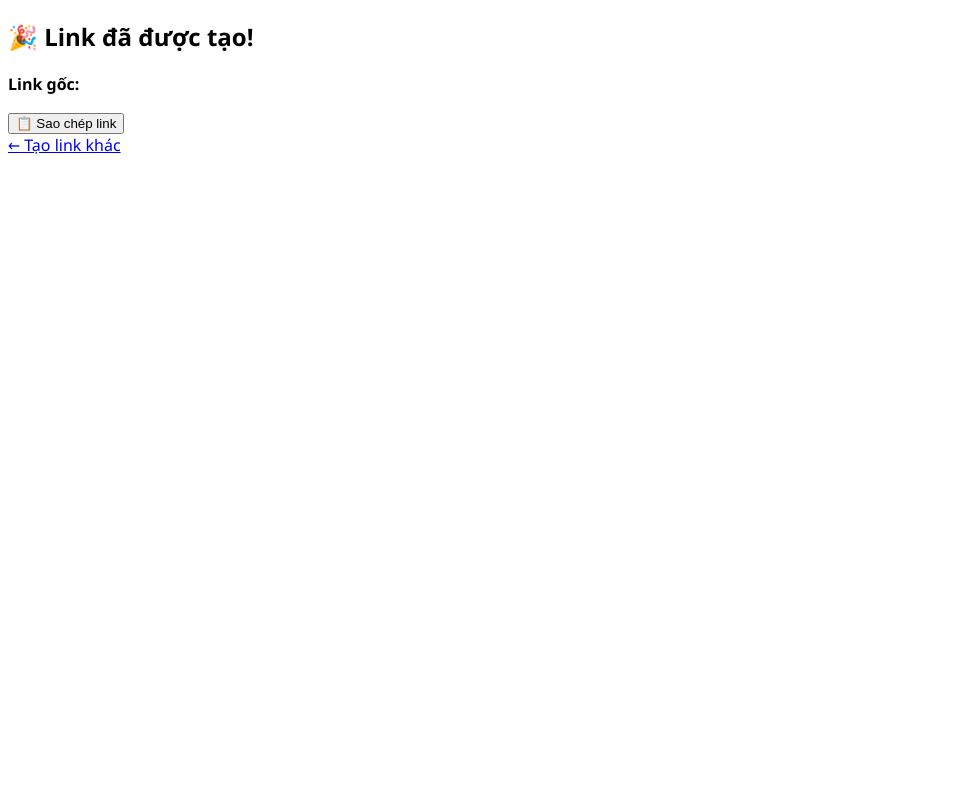
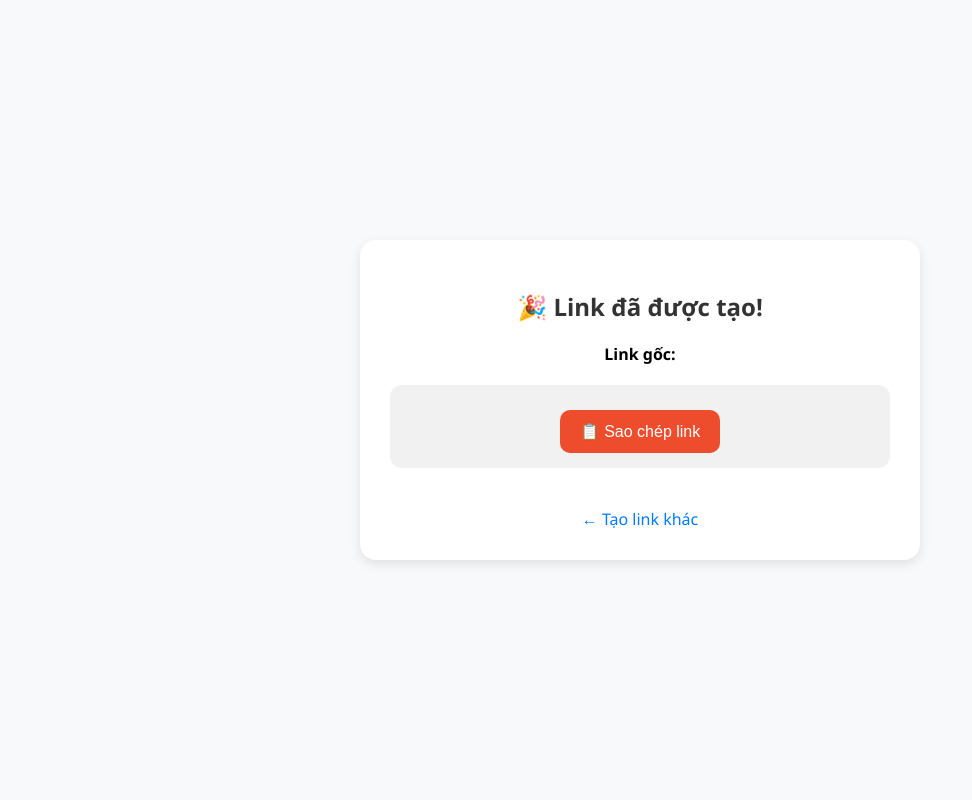
Before and after one commit to haudau2021/getlinkshope-ytb, a Flask app: template templates/preview.html in a window 1280 px wide. Shown: the whole page, without its empty margins (0-972 px from the left). Run offline with Flask 3, Linux system fonts and the light colour scheme; the template is opened without the code that fills it, so the values that code supplies are empty.

Commit message:
Update style.css

```diff
--- a/static/style.css
+++ b/static/style.css
@@ -1,8 +1,83 @@
 body {
-    font-family: 'Segoe UI', Tahoma, Geneva, Verdana, sans-serif;
+    font-family: 'Segoe UI', sans-serif;
+    background: #f8f9fa;
+    display: flex;
+    justify-content: center;
+    align-items: center;
+    height: 100vh;
+    margin: 0;
 }
 
-input[readonly] {
-    background-color: #f0f0f0;
+.container {
+    background: white;
+    padding: 30px;
+    border-radius: 16px;
+    box-shadow: 0 4px 12px rgba(0,0,0,0.1);
+    max-width: 500px;
+    width: 90%;
+    text-align: center;
+}
+
+h1, h2 {
+    margin-bottom: 20px;
+    color: #333;
+}
+
+input[type="text"] {
+    width: 100%;
+    padding: 14px;
+    border-radius: 10px;
+    border: 1px solid #ccc;
+    font-size: 16px;
+    margin-bottom: 20px;
+    box-sizing: border-box;
+}
+
+button {
+    background-color: #ee4d2d;
+    color: white;
+    padding: 12px 20px;
+    border: none;
+    border-radius: 10px;
+    font-size: 16px;
     cursor: pointer;
+    transition: background 0.3s ease;
 }
+
+button:hover {
+    background-color: #d94426;
+}
+
+.result-box {
+    background: #f1f1f1;
+    padding: 15px;
+    border-radius: 12px;
+    margin: 20px 0;
+    word-wrap: break-word;
+}
+
+#final-link {
+    display: block;
+    margin-bottom: 10px;
+    font-weight: bold;
+    color: #333;
+}
+
+.back-link {
+    display: inline-block;
+    margin-top: 20px;
+    color: #007bff;
+    text-decoration: none;
+}
+
+.back-link:hover {
+    text-decoration: underline;
+}
+
+.error {
+    background-color: #ffe0e0;
+    color: #d8000c;
+    padding: 10px;
+    margin-bottom: 20px;
+    border-radius: 8px;
+}
```
